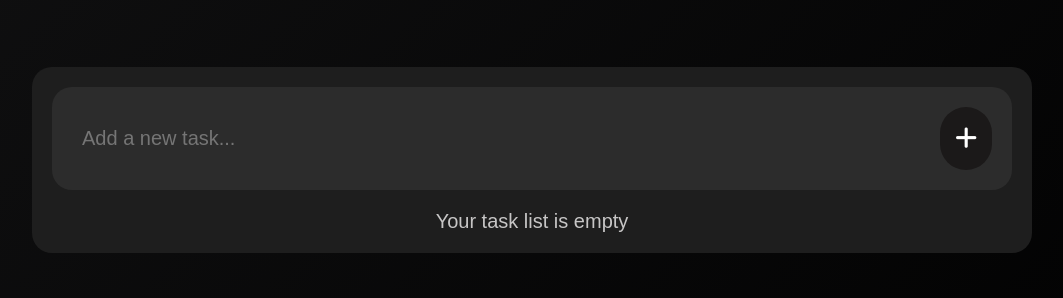
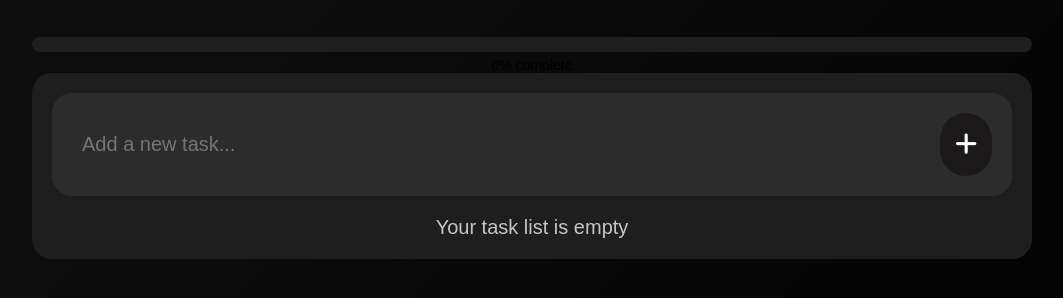
Before and after one commit to DivyaMaryFrancis/ToDoApp, a plain HTML site: page index.html in a window 1280 px wide. Shown: the part 204-502 px from the top of the page, without its empty margins (108-1171 px from the left). Drawn offline with Linux system fonts and the light colour scheme.

Commit message:
edited check and edit

```diff
--- a/index.html
+++ b/index.html
@@ -11,6 +11,11 @@
   <div class="container">
     <h2>To-Do</h2>
     <h3 id="quoteHeading"></h3>
+    <div class="progress-container">
+  <div id="progressBar" class="progress-bar"></div>
+</div>
+<p id="progressText">0% complete</p>
+
 
 
 <div class="todo-app">
--- a/script.js
+++ b/script.js
@@ -33,6 +33,7 @@ function renderTasks() {
   });
 
   toggleEmptyMessage();
+    updateProgress();
 }
 
 
@@ -52,6 +53,19 @@ function showToast(message) {
   toast.classList.add("show");
   setTimeout(() => toast.classList.remove("show"), 3000);
 }
+
+function updateProgress() {
+  const completed = tasks.filter(t => t.checked).length;
+  const total = tasks.length;
+  const percent = total === 0 ? 0 : Math.round((completed / total) * 100);
+
+  const bar = document.getElementById("progressBar");
+  const text = document.getElementById("progressText");
+
+  bar.style.width = percent + "%";
+  text.textContent = `${percent}% complete`;
+}
+
 
 
 function addTask() {
@@ -94,6 +108,10 @@ listContainer.addEventListener("click", function (e) {
 
 
   if (e.target.closest(".checkbox")) {
+    if (editingTaskId === taskId) {
+      showToast("This task is being edited and cannot be completed right now.");
+      return;
+    }
     const task = tasks.find((t) => t.id === taskId);
     if (task) task.checked = e.target.checked;
     saveList();
--- a/style.css
+++ b/style.css
@@ -13,7 +13,7 @@
 .todo-app{
     max-width: 1000px;
     width: 100%;
-    margin: 70px auto 20px auto;
+    margin: 0px auto 20px auto;
     padding: 20px ;
     background: #1e1e1e;
     border-radius: 20px;
@@ -36,6 +36,29 @@ h2{
   font-style: italic;
   opacity: 0.7;
   font-family: 'Times New Roman', Times, serif;
+}
+
+.progress-container {
+  max-width: 1000px;
+  width: 100%;
+  background: #1e1e1e;
+  border-radius: 10px;
+  height: 15px;
+  margin: 40px auto 0 auto;
+  overflow: hidden;
+}
+
+.progress-bar {
+  height: 100%;
+  width: 0%;
+  background: #c2c5c2; /* green */
+  transition: width 0.3s ease;
+}
+
+#progressText {
+  font-size: 14px;
+  margin-top: 5px;
+  text-align: center;
 }
 
 .row{
```
